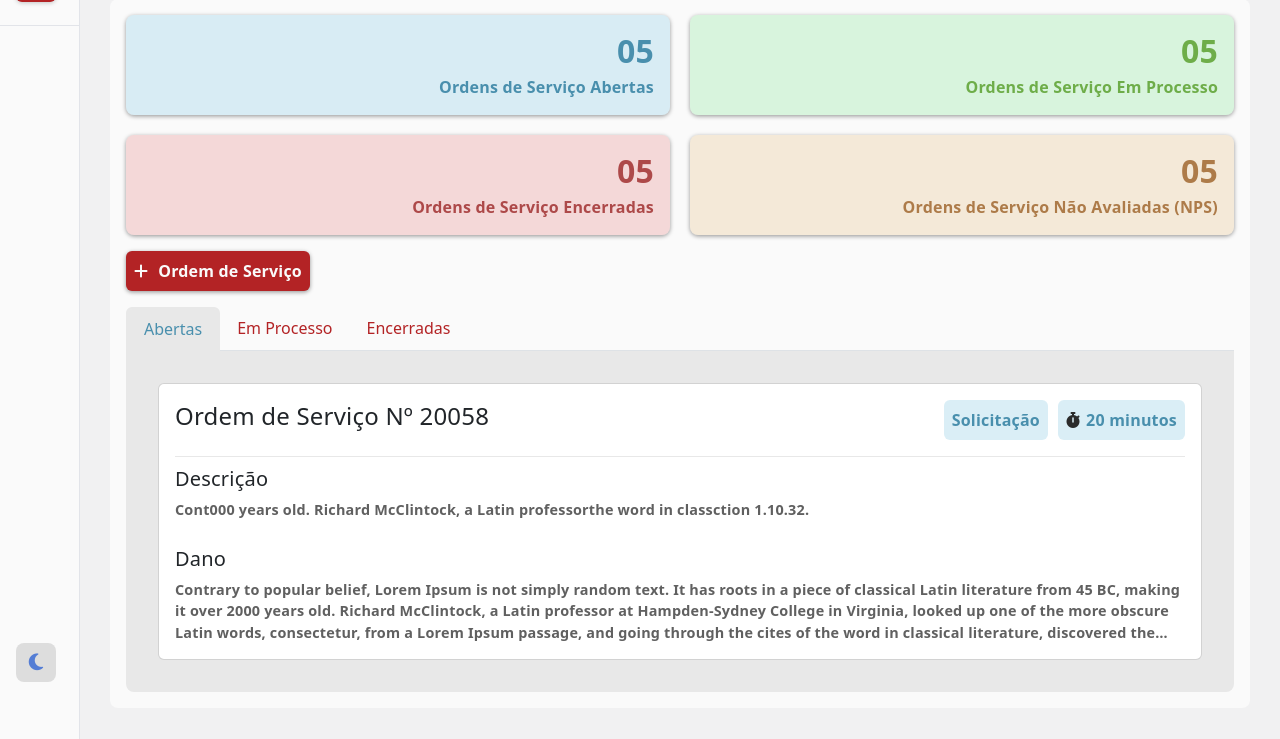
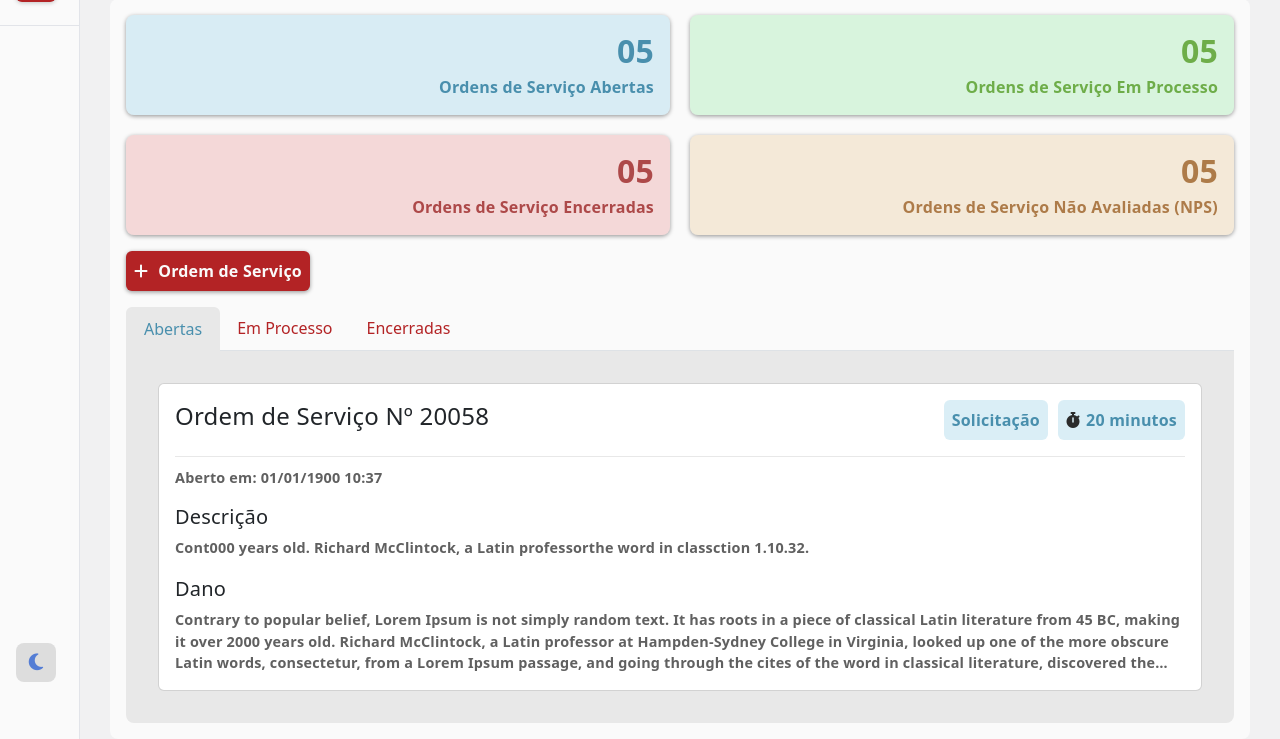
Before and after one commit to alexandre-honcord/Projeto-Intranet, a Django app: template server/default/templates/ordemServico/painelOrdemServico.html in a window 1280 px wide. Shown: the part 61-800 px from the top of the page. Run offline with Django 4.2, Linux system fonts and the light colour scheme; the template is opened without the code that fills it, so the values that code supplies are empty; some libraries are stand-ins or nearby versions.

Commit message:
Adicionada data da Ordem de Serviço

```diff
--- a/server/default/templates/ordemServico/painelOrdemServico.html
+++ b/server/default/templates/ordemServico/painelOrdemServico.html
@@ -56,6 +56,7 @@
                         </div>
                     </span>
                     <span class="card-item__2">
+                        <p>Aberto em: 01/01/1900 10:37</p>
                         <h5>Descrição</h5>
                         <p>Cont000 years old. Richard McClintock, a Latin professorthe word in classction 1.10.32.</p>
                     </span>
@@ -76,6 +77,7 @@
                         </div>
                     </span>
                     <span class="card-item__2">
+                        <p>Aberto em: 01/01/1900 10:37</p>
                         <h5>Descrição</h5>
                         <p>Cont000 years old. Richard McClintock, a Latin professorthe word in classction 1.10.32.</p>
                     </span>
@@ -95,6 +97,7 @@
                         </div>
                     </span>
                     <span class="card-item__2">
+                        <span class="ini-fim"><p>Aberta em: 01/01/1900 10:37</p><p>Finalizada em: 01/01/1900 10:37</p></span>
                         <h5>Descrição</h5>
                         <p>Cont000 years old. Richard McClintock, a Latin professorthe word in classction 1.10.32.</p>
                     </span>
--- a/server/static/resources/css/painelOrdem.css
+++ b/server/static/resources/css/painelOrdem.css
@@ -170,3 +170,9 @@
     color: #606060;
     font-weight: 600;
 }
+
+.ini-fim {
+    display: flex;
+    align-items: center;
+    justify-content: space-between;
+}
```
